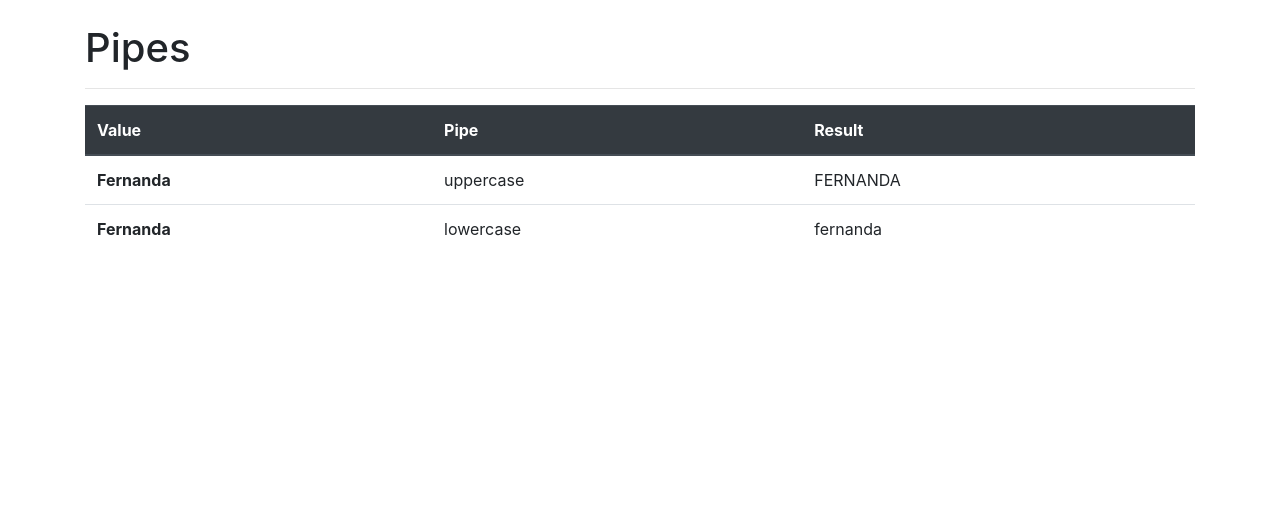
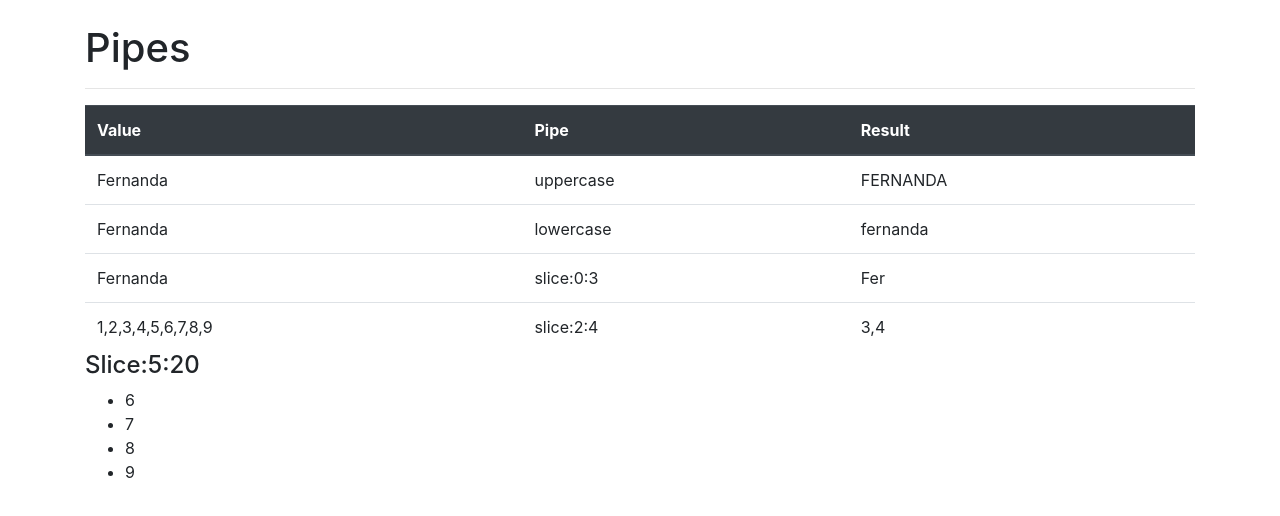
Before and after one commit to Anil1111/Angular-Demo-App03, an Angular app: page / in a window 1280 px wide. Shown: the top 516 px of the page. Built offline with nearby package versions, Linux system fonts and the light colour scheme.

Commit message:
Class 73

```diff
--- a/src/app/app.component.html
+++ b/src/app/app.component.html
@@ -13,17 +13,32 @@
         </thead>
         <tbody>
             <tr>
-                <th scope="row">{{ name }}</th>
+                <td>{{ name }}</td>
                 <td>uppercase</td>
                 <td>{{name | uppercase }}</td>
             </tr>
             <tr>
-                <th scope="row">{{ name }}</th>
+                <td>{{ name }}</td>
                 <td>lowercase</td>
                 <td>{{name | lowercase }}</td>
             </tr>
+            <tr>
+                <td>{{ name }}</td>
+                <td>slice:0:3</td>
+                <td>{{name | slice:0:3 }}</td>
+            </tr>
+            <tr>
+                <td>{{ arr }}</td>
+                <td>slice:2:4</td>
+                <td>{{arr | slice:2:4 }}</td>
+            </tr>
 
         </tbody>
+
+        <h4>Slice:5:20</h4>
+        <ul>
+            <li *ngFor="let item of arr | slice:5:20">{{ item }}</li>
+        </ul>
     </table>
 
 </div>
--- a/src/app/app.component.ts
+++ b/src/app/app.component.ts
@@ -8,6 +8,7 @@ import { Component } from '@angular/core';
 export class AppComponent {
 
   name = 'Fernanda';
+  arr = [1, 2, 3, 4, 5, 6, 7, 8, 9];
 
 
 }
```
